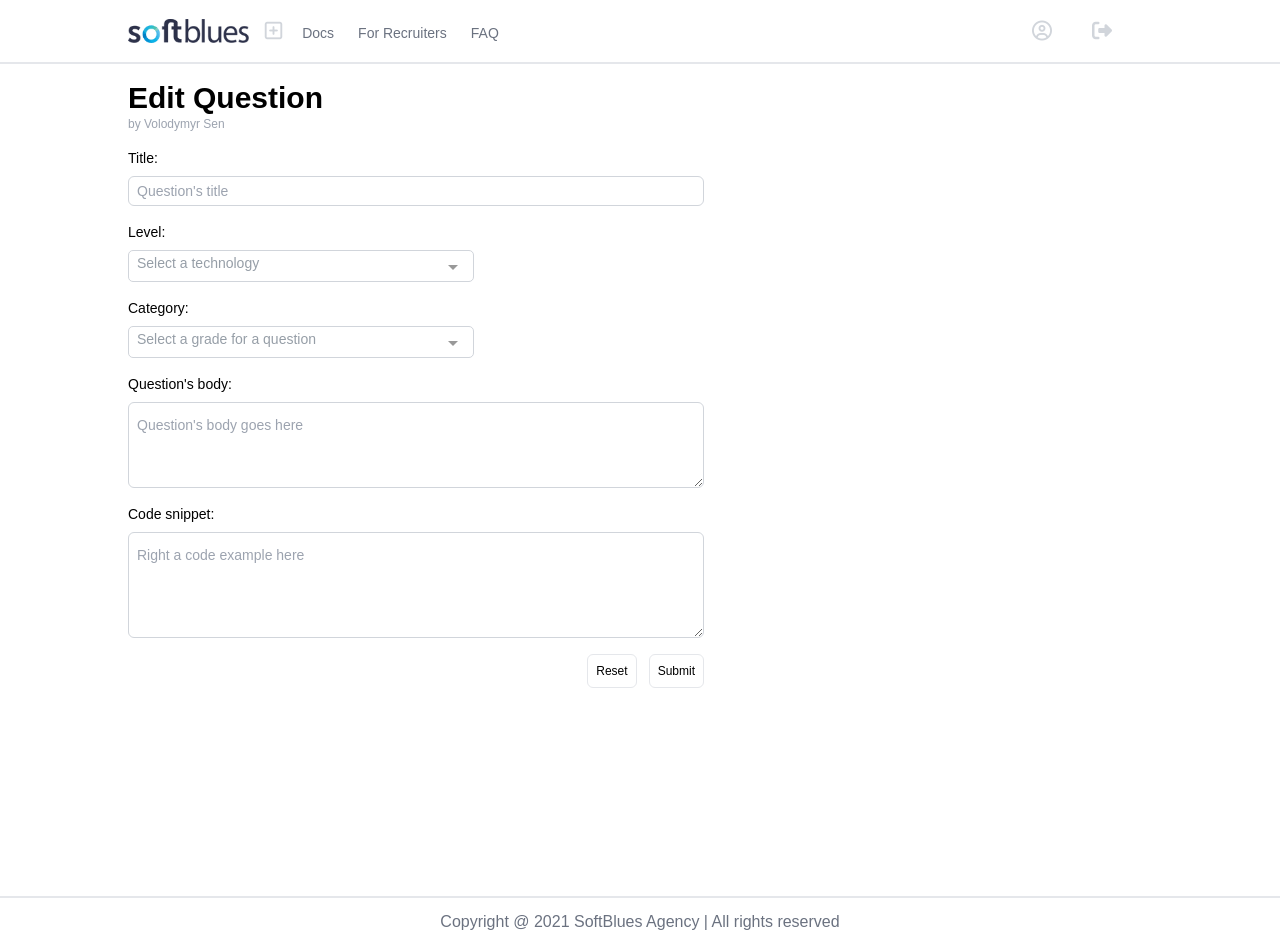
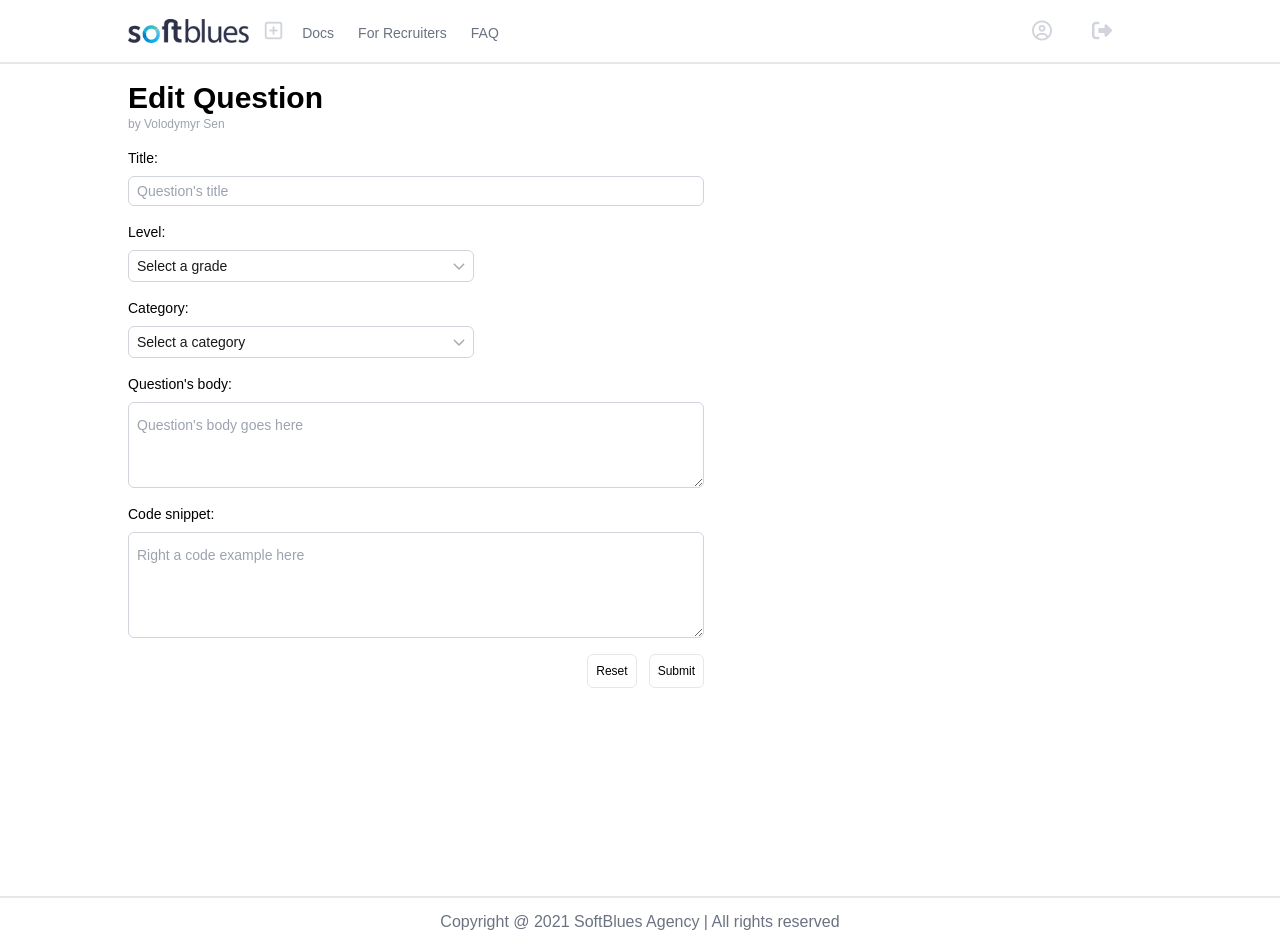
Before and after one commit to ChrystynaBohdan/InterVue, a Vue app: page /edit/1 in a window 1280 px wide. Built offline with nearby package versions, Linux system fonts and the light colour scheme; sample sign-in values are in the browser's storage; a web font is replaced by a local one.

Commit message:
dropdown added to edit form page

```diff
--- a/src/components/Dropdown.vue
+++ b/src/components/Dropdown.vue
@@ -58,7 +58,7 @@
 <script>
 
 export default ({
-  name: 'customDropdown',
+  name: 'Dropdown',
   props: ['label', 'options', 'value', 'placeholder'],
 
   data() {
@@ -75,7 +75,7 @@ export default ({
     }
   },
 
-   methods: {
+  methods: {
     toggleDropdown() {
       this.isOpened = !this.isOpened;
     },
--- a/src/views/EditForm.vue
+++ b/src/views/EditForm.vue
@@ -16,20 +16,16 @@
       </label>
 
       <div class="h-18 w-3/5">
-        <label class="flex flex-col gap-2"
-          >Level:
-          <Multiselect :options="gradeOptions" v-model="formValue.selectedLevel" :placeholder="'Select a technology'" />
-        </label>
+        <div class="flex flex-col gap-2">
+          Level:
+          <Dropdown placeholder="Select a grade" :options="gradeOptions" @updateSelected="updateGrades" />
+        </div>
       </div>
       <div class="h-18 w-3/5">
-        <label class="flex flex-col gap-2">
+        <div class="flex flex-col gap-2">
           Category:
-          <Multiselect
-            :options="categories"
-            v-model="formValue.selectedCategory"
-            :placeholder="'Select a grade for a question'"
-          />
-        </label>
+          <Dropdown placeholder="Select a category" :options="categories" @updateSelected="updateTechnologies" />
+        </div>
       </div>
 
       <label class="flex flex-col gap-2">
@@ -73,12 +69,13 @@
 </template>
 
 <script>
-import Multiselect from "../components/Multiselect.vue";
+// import Multiselect from "../components/Multiselect.vue";
 import { mapActions, mapGetters } from "vuex";
+import Dropdown from "../components/Dropdown.vue";
 
 export default {
   name: "EditForm",
-  components: { Multiselect },
+  components: { Dropdown },
   computed: {
     ...mapGetters(["questionbyID"]),
     question() {
@@ -96,6 +93,14 @@ export default {
       this.level = "";
       this.category = "";
       this.$router.push({ path: "/" });
+    },
+
+    updateTechnologies(values) {
+      this.formValue.selectedCategory = values;
+    },
+
+    updateGrades(values) {
+      this.formValue.selectedLevel = values;
     },
   },
 
--- a/src/views/Question.vue
+++ b/src/views/Question.vue
@@ -70,11 +70,11 @@
         </h1>
         <button class="px-2 cursor-pointer flex flex-col pt-4" @click="increment(question)">
           <i class="far fa-thumbs-up"></i>
-          {{ question.likes.length }}
+          <!-- {{ question.likes.length }} -->
         </button>
         <button class="px-2 cursor-pointer flex flex-col pt-4" @click="decrement(question)">
           <i class="far fa-thumbs-down"></i>
-          {{ question.unLikes.length }}
+          <!-- {{ question.unLikes.length }} -->
         </button>
       </div>
       <div>{{ question.body }}</div>
--- a/src/views/QuestionForm.vue
+++ b/src/views/QuestionForm.vue
@@ -76,10 +76,7 @@ import { mapActions } from "vuex";
 
 export default {
   name: "QuestionForm",
-  components: {
-    // Multiselect,
-    Dropdown
-  },
+  components: { Dropdown },
   methods: {
     ...mapActions(["addQuestion"]),
     submit() {
--- a/src/views/QuestionsList.vue
+++ b/src/views/QuestionsList.vue
@@ -75,11 +75,11 @@
             </router-link>
             <button class="px-2 cursor-pointer" @click="increment(question)">
               <i class="far fa-thumbs-up"></i>
-              {{ question.likes.length }}
+              <!-- {{ question.likes.length }} -->
             </button>
             <button class="px-2 cursor-pointer" @click="decrement(question)">
               <i class="far fa-thumbs-down"></i>
-              {{ question.unLikes.length }}
+              <!-- {{ question.unLikes.length }} -->
             </button>
           </li>
         </ul>
```
